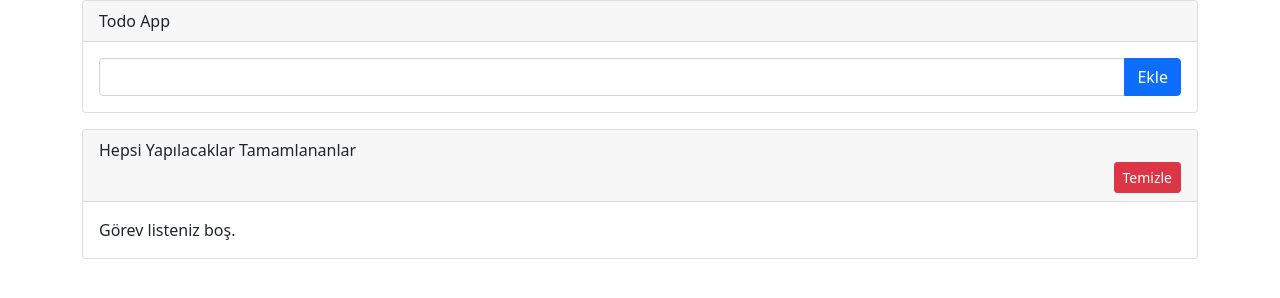
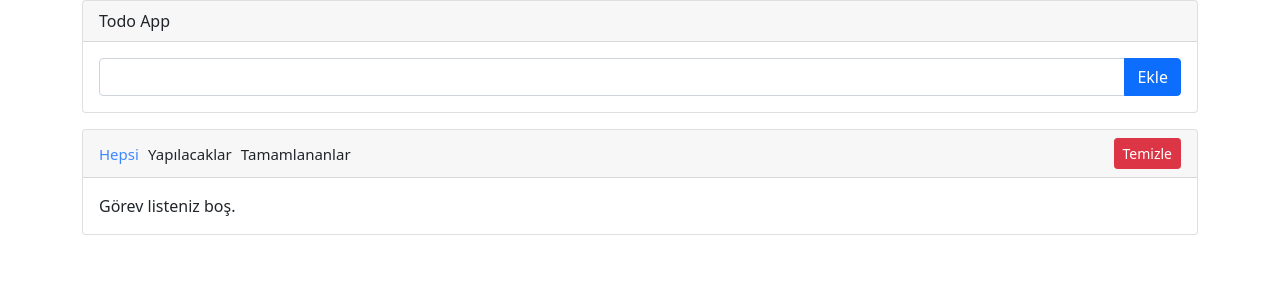
Before and after one commit to FDevelope/my-js-learning, a plain HTML site: page index.html in a window 1280 px wide. Drawn offline with nearby package versions, Linux system fonts and the light colour scheme; the site is published under a folder, as on GitHub Pages, so addresses that start at the root find nothing.

Commit message:
Update index.html

```diff
--- a/index.html
+++ b/index.html
@@ -4,7 +4,7 @@
     <meta charset="UTF-8">
     <meta name="viewport" content="width=device-width, initial-scale=1.0">
     <title>Document</title>
-    <link rel="stylesheet" href="/new.css">
+    <link rel="stylesheet" href="new.css">
     <link rel="stylesheet" href="https://cdnjs.cloudflare.com/ajax/libs/font-awesome/6.1.1/css/all.min.css"/>
     <link href="https://cdn.jsdelivr.net/npm/bootstrap@5.1.3/dist/css/bootstrap.min.css" rel="stylesheet">
 
```
